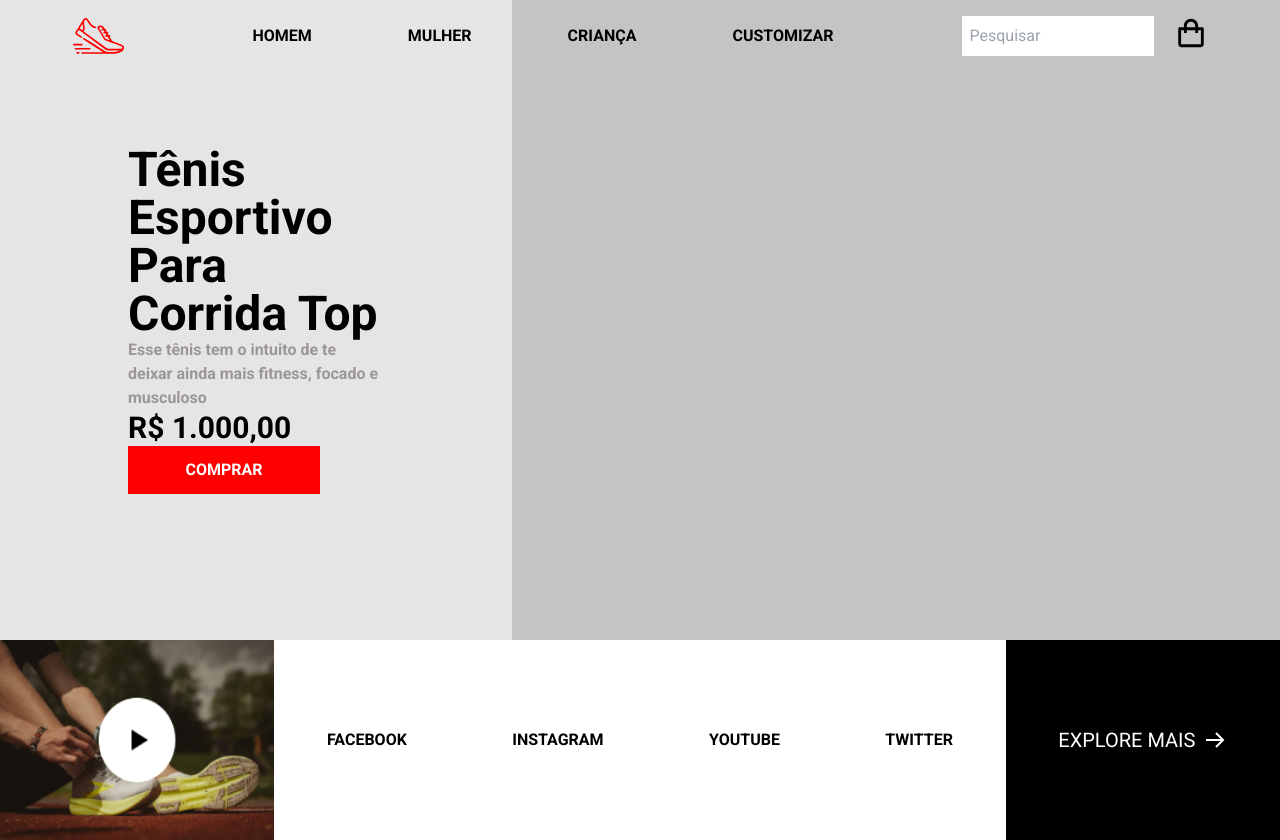
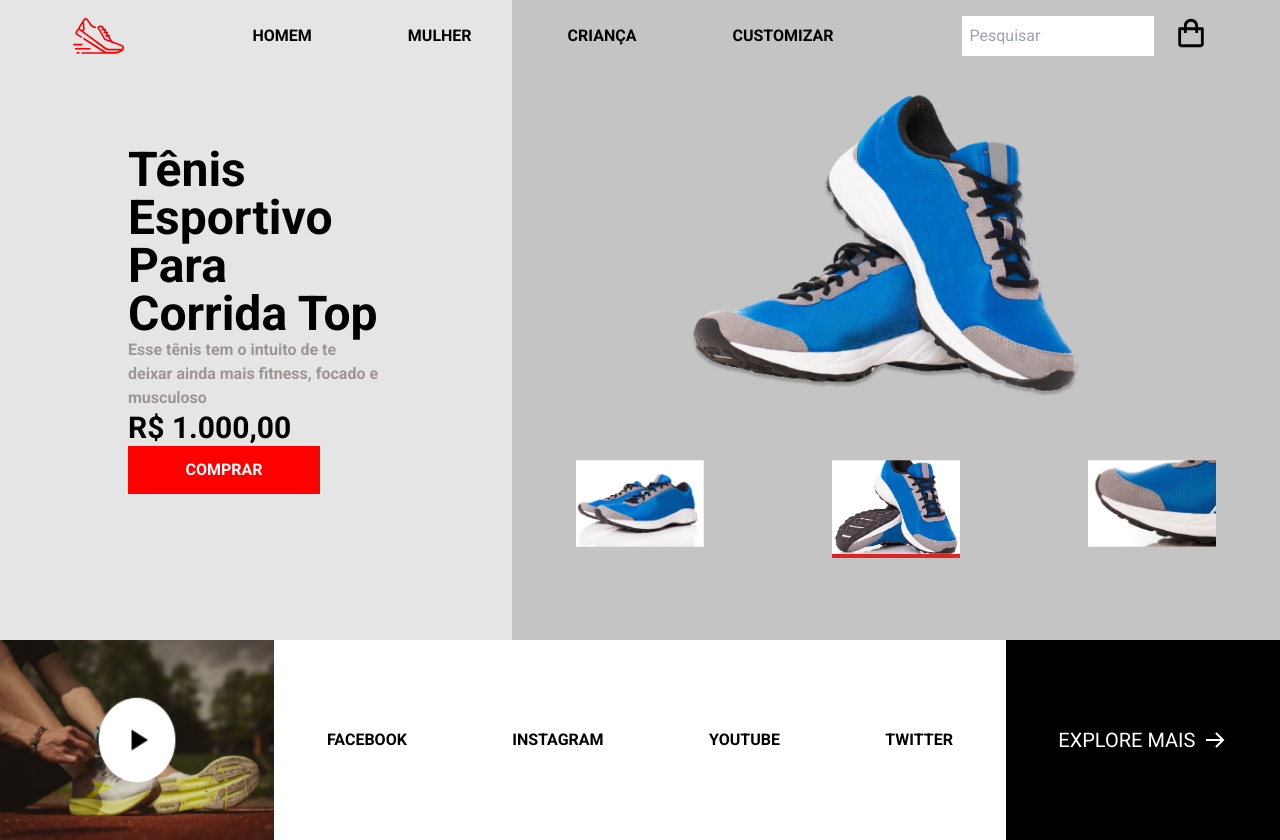
Before and after one commit to gentil-eilison/rocket-shoes, a React (Vite) app: page / in a window 1280 px wide. Built offline with nearby package versions, Linux system fonts and the light colour scheme.

Commit message:
feat: right-side of app fully implemented

```diff
--- a/index.html
+++ b/index.html
@@ -3,12 +3,12 @@
 
 <head>
   <meta charset="UTF-8" />
-  <link rel="icon" type="image/svg+xml" href="/vite.svg" />
   <meta name="viewport" content="width=device-width, initial-scale=1.0" />
   <link rel="preconnect" href="https://fonts.googleapis.com">
   <link rel="preconnect" href="https://fonts.gstatic.com" crossorigin>
   <link href="https://fonts.googleapis.com/css2?family=Roboto:wght@400;700&display=swap" rel="stylesheet">
   <link href="/dist/output.css" rel="stylesheet">
+  <link rel="shortcut icon" href="./src/assets/favicon.ico" type="image/x-icon">
   <title>RocketShoes - Desafio</title>
 </head>
 
--- /dev/null
+++ b/src/components/Item.tsx
@@ -0,0 +1,56 @@
+import { useState } from "react"
+
+import tenis1Amp from "../assets/tenis-1-ampliado.png"
+import tenis2Amp from "../assets/tenis-2-ampliado.png"
+import tenis3Amp from "../assets/tenis-3-ampliado.png"
+import tenis1Ga from "../assets/tenis-1-galeria.png"
+import tenis2Ga from "../assets/tenis-2-galeria.png"
+import tenis3Ga from "../assets/tenis-3-galeria.png"
+
+
+const Item = () => {
+    const [currentImg, setCurrentImg] = useState<string>(tenis1Amp)
+
+    function handleAmpSelectedImg(event: any) {
+        const listId = event.currentTarget.getAttribute("id")
+        const allListEl = document.querySelectorAll("#shoes-gallery li")
+
+        switch(listId) {
+            case "1":
+                setCurrentImg(tenis2Amp)
+                break
+            case "2":
+                setCurrentImg(tenis1Amp)
+                break
+            case "3":
+                setCurrentImg(tenis3Amp)
+                break
+        }
+
+        allListEl.forEach(liEl => {
+            if (liEl.getAttribute("id") === listId) {
+                liEl.classList.add("border-solid")
+                liEl.classList.add("border-b-4")
+                liEl.classList.add("border-red-600")
+            } else {
+                liEl.classList.remove("border-solid")
+                liEl.classList.remove("border-b-4")
+                liEl.classList.remove("border-red-600")
+            }
+        })
+
+    }
+
+    return (
+        <>
+        <img src={currentImg} alt="An amplified shoes image" width={440} height={299.84} id="amp-image"/>
+        <ul className="list-none flex flex-row justify-around w-full" id="shoes-gallery">
+            <li onClick={handleAmpSelectedImg} id="1"><img src={tenis1Ga} alt="Shoes side by side" width={128} /></li>
+            <li onClick={handleAmpSelectedImg} id="2" className="border-solid border-b-4 border-red-600"><img src={tenis2Ga} alt="One shoe upside-down and the other on top of it" width={128} /></li>
+            <li onClick={handleAmpSelectedImg} id="3"><img src={tenis3Ga} alt="Shoe sole zoomed" width={128} /></li>
+        </ul>
+        </>
+    )
+}
+
+export default Item
--- a/src/components/Main.tsx
+++ b/src/components/Main.tsx
@@ -1,3 +1,5 @@
+import Item from "./Item";
+
 const Main = () => {
   return (
     <main className="h-4/5 flex flex-row justify-between">
@@ -10,9 +12,13 @@ const Main = () => {
           </p>
           <p className="text-3xl">R$ 1.000,00</p>
         </span>
-        <button className="bg-button ml-32 w-48 h-12 text-white font-bold">COMPRAR</button>
+        <button className="bg-button ml-32 w-48 h-12 text-white font-bold">
+          COMPRAR
+        </button>
       </article>
-      <article className="basis-3/5 bg-main-background"></article>
+      <article className="basis-3/5 bg-main-background flex flex-col justify-center items-center">
+        <Item />
+      </article>
     </main>
   );
 };
```
Also changed, not shown: src/assets/tenis-2-ampliado.png (added), src/assets/tenis-3-ampliado.png (added).
